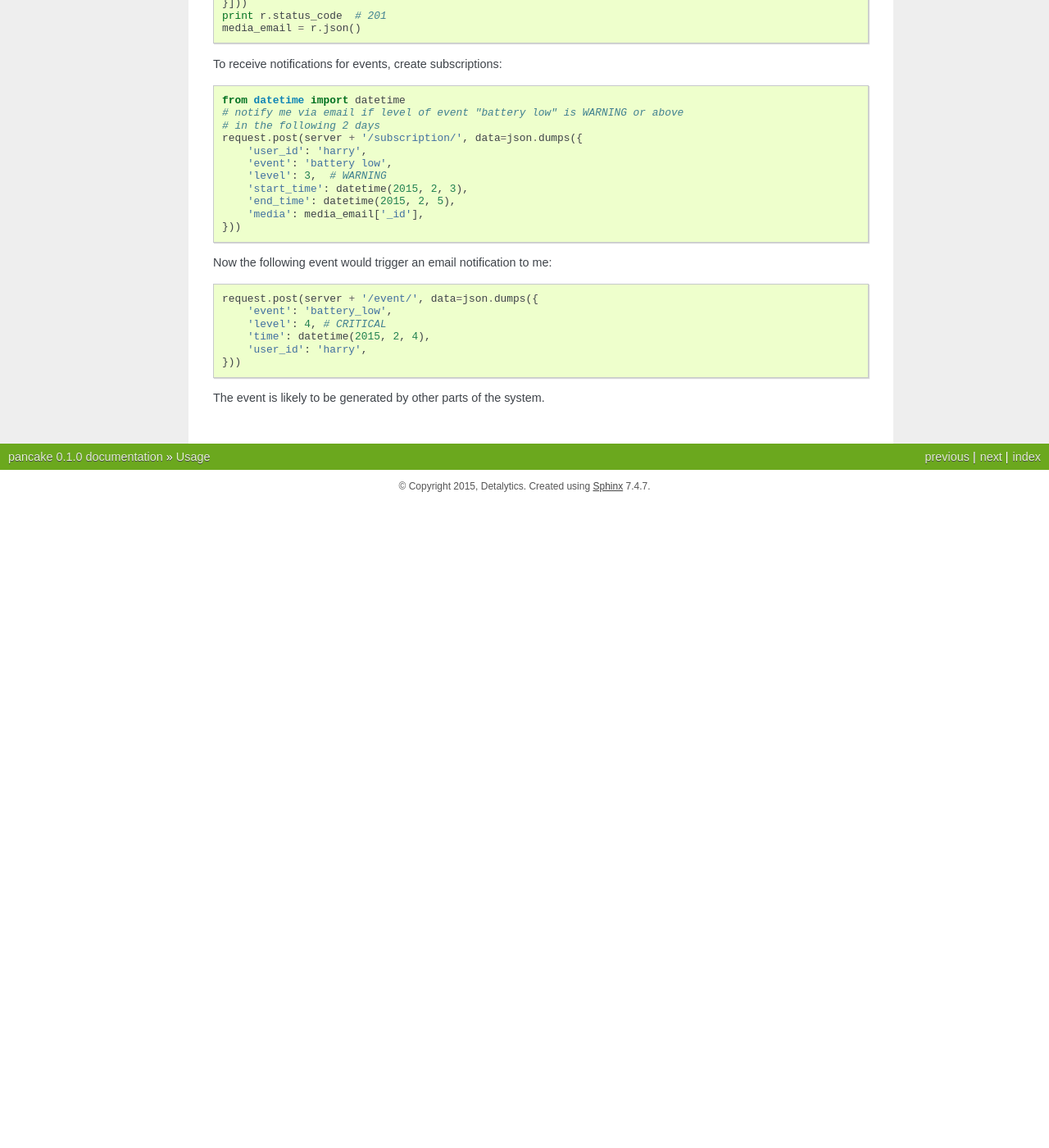
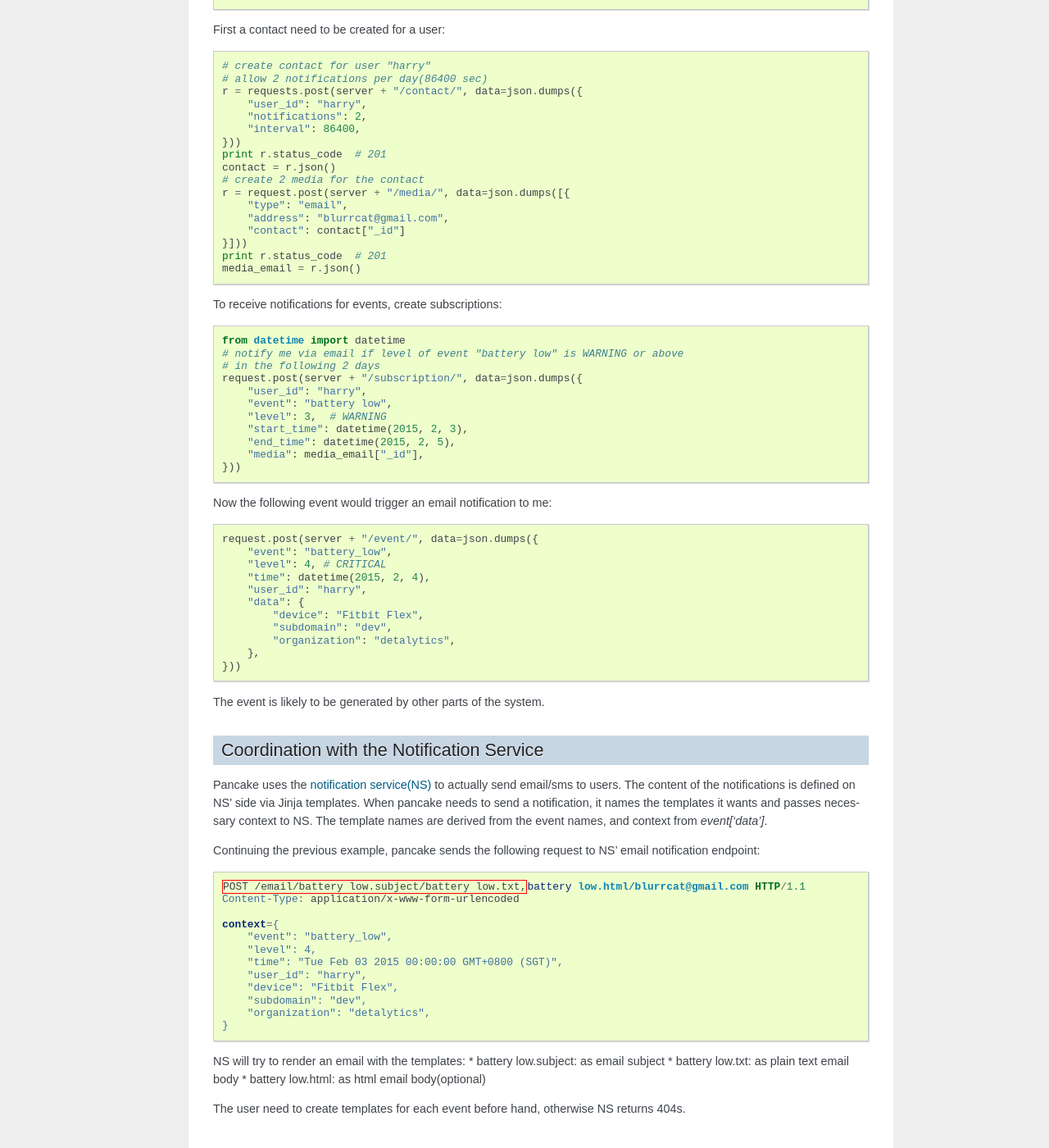
Before and after one commit to nodestory/pancake, a Sphinx documentation site: the page built from docs/usage.rst, in a window 1280 px wide and 1400 px high, scrolled down 526 px. Shown: the whole window at 82% size. Built offline with Sphinx 7.4.7, drawn with Linux system fonts in a browser that asks for light colours; pages that are not in the unit, such as notebooks, are missing from menus; before the commit the page ends 1139 px from its top, so only the background shows below that; some of the changed text lies outside the part shown.

Commit message:
add error handling of the notification service

```diff
--- a/docs/usage.rst
+++ b/docs/usage.rst
@@ -1,32 +1,46 @@
 =====
 Usage
 =====
+
+Models
+------
+
+There are 4 models in Pancake's world:
+ * :class:`~pancake.models.Contact`: associate to a real world user and his notification limit preference
+ * :class:`~pancake.models.Media`: a way to notify user
+ * :class:`~pancake.models.Event`: anything of interest of a user that occurs in the system
+ * :class:`~pancake.models.Subscription`: a notification rule
+
+For more details of the models, see `/docs` or :mod:`pancake.models`.
+
+Usage
+-----
 
 The pancake service is exposed via HTTP. To use it, the simplest way is via
 the `requests` lib::
 
     from requests import Session
     session = Session()
-    session.headers['Content-Type'] = 'application/json'
+    session.headers["Content-Type"] = "application/json"
     # url to pancake
-    server = 'http://localhost:8080'
+    server = "http://localhost:8080"
 
 First a contact need to be created for a user::
 
     # create contact for user "harry"
     # allow 2 notifications per day(86400 sec)
-    r = requests.post(server + '/contact/', data=json.dumps({
-        'user_id': 'harry',
-        'notifications': 2,
-        'interval': 86400,
+    r = requests.post(server + "/contact/", data=json.dumps({
+        "user_id": "harry",
+        "notifications": 2,
+        "interval": 86400,
     }))
     print r.status_code  # 201
     contact = r.json()
     # create 2 media for the contact
-    r = request.post(server + '/media/', data=json.dumps([{
-        'type': 'email',
-        'address': 'blurrcat@gmail.com',
-        'contact': contact['_id']
+    r = request.post(server + "/media/", data=json.dumps([{
+        "type": "email",
+        "address": "blurrcat@gmail.com",
+        "contact": contact["_id"]
     }]))
     print r.status_code  # 201
     media_email = r.json()
@@ -36,22 +50,64 @@ To receive notifications for events, create subscriptions::
     from datetime import datetime
     # notify me via email if level of event "battery low" is WARNING or above
     # in the following 2 days
-    request.post(server + '/subscription/', data=json.dumps({
-        'user_id': 'harry',
-        'event': 'battery low',
-        'level': 3,  # WARNING
-        'start_time': datetime(2015, 2, 3),
-        'end_time': datetime(2015, 2, 5),
-        'media': media_email['_id'],
+    request.post(server + "/subscription/", data=json.dumps({
+        "user_id": "harry",
+        "event": "battery low",
+        "level": 3,  # WARNING
+        "start_time": datetime(2015, 2, 3),
+        "end_time": datetime(2015, 2, 5),
+        "media": media_email["_id"],
     }))
 
 Now the following event would trigger an email notification to me::
 
-    request.post(server + '/event/', data=json.dumps({
-        'event': 'battery_low',
-        'level': 4, # CRITICAL
-        'time': datetime(2015, 2, 4),
-        'user_id': 'harry',
+    request.post(server + "/event/", data=json.dumps({
+        "event": "battery_low",
+        "level": 4, # CRITICAL
+        "time": datetime(2015, 2, 4),
+        "user_id": "harry",
+        "data": {
+            "device": "Fitbit Flex",
+            "subdomain": "dev",
+            "organization": "detalytics",
+        },
     }))
 
 The event is likely to be generated by other parts of the system.
+
+Coordination with the Notification Service
+------------------------------------------
+Pancake uses the `notification service(NS)`_ to actually send email/sms to users.
+The content of the notifications is defined on NS' side via Jinja templates.
+When pancake needs to send a notification, it names the templates it wants and
+passes necessary context to NS. The template names are derived from the event names,
+and context from `event['data']`.
+
+Continuing the previous example, pancake sends the following request to NS'
+email notification endpoint:
+
+.. sourcecode:: http
+
+    POST /email/battery low.subject/battery low.txt,battery low.html/blurrcat@gmail.com HTTP/1.1
+    Content-Type: application/x-www-form-urlencoded
+
+    context={
+        "event": "battery_low",
+        "level": 4,
+        "time": "Tue Feb 03 2015 00:00:00 GMT+0800 (SGT)",
+        "user_id": "harry",
+        "device": "Fitbit Flex",
+        "subdomain": "dev",
+        "organization": "detalytics",
+    }
+
+NS will try to render an email with the templates:
+* battery low.subject: as email subject
+* battery low.txt: as plain text email body
+* battery low.html: as html email body(optional)
+
+The user need to create templates for each event before hand, otherwise NS
+returns 404s.
+
+
+.. _notification service(NS): https://github.com/tryagainconcepts/notification
```
Also changed, not shown: 1 other file.
